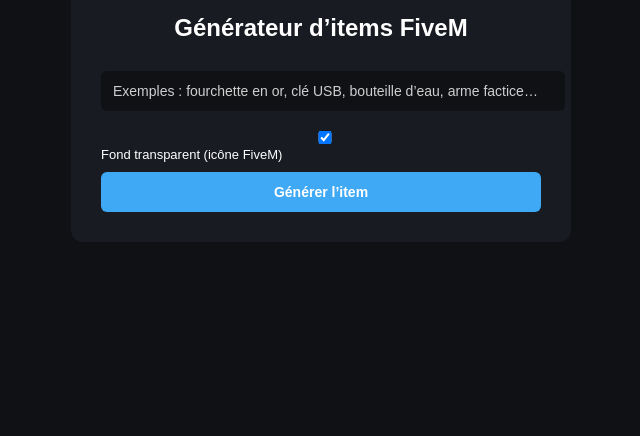
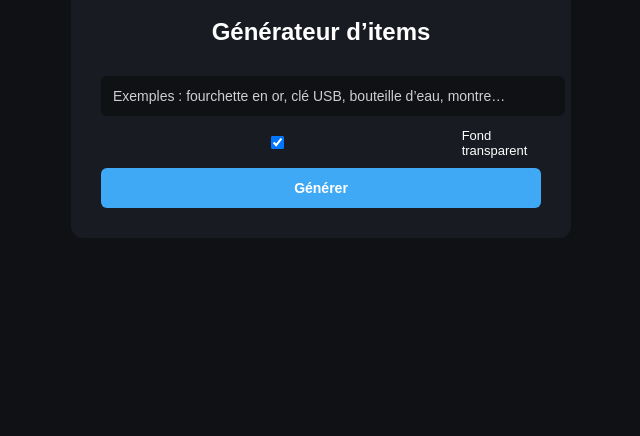
Before and after one commit to thetalymafr-design/mon-site-image, a website: page index.html in a window 1280 px wide. Shown: the part 364-800 px from the top of the page, without its empty margins (319-959 px from the left). Drawn offline with Linux system fonts and the light colour scheme.

Commit message:
Update index.html

```diff
--- a/index.html
+++ b/index.html
@@ -15,6 +15,7 @@
       height:100vh;
       margin:0;
     }
+
     .box {
       background:#181b22;
       padding:30px;
@@ -22,10 +23,12 @@
       width:440px;
       text-align:center;
     }
+
     img.logo {
       width:120px;
       margin-bottom:10px;
     }
+
     input, button {
       width:100%;
       padding:12px;
@@ -34,27 +37,44 @@
       border:none;
       font-size:14px;
     }
+
     input {
       background:#0f1115;
       color:#fff;
     }
+
     input::placeholder {
       color:#cfcfcf;
     }
-    .option {
-      margin-top:10px;
-      text-align:left;
-      font-size:13px;
-    }
+
     button {
       background:#3fa9f5;
       color:#fff;
       font-weight:bold;
       cursor:pointer;
     }
+
+    .option {
+      margin-top:12px;
+      text-align:left;
+    }
+
+    .checkbox-line {
+      display: flex;
+      align-items: center;
+      gap: 8px;
+      font-size:13px;
+      cursor: pointer;
+    }
+
+    .checkbox-line input {
+      margin: 0;
+    }
+
     #result img {
       margin-top:15px;
       max-width:100%;
+      border-radius:6px;
     }
   </style>
 </head>
@@ -63,21 +83,21 @@
 <div class="box">
   <img src="/logo.png" class="logo">
 
-  <h2>Générateur d’items FiveM</h2>
+  <h2>Générateur d’items</h2>
 
   <input
     id="prompt"
-    placeholder="Exemples : fourchette en or, clé USB, bouteille d’eau, arme factice…"
+    placeholder="Exemples : fourchette en or, clé USB, bouteille d’eau, montre…"
   >
 
   <div class="option">
-    <label>
+    <label class="checkbox-line">
       <input type="checkbox" id="transparent" checked>
-      Fond transparent (icône FiveM)
+      <span>Fond transparent</span>
     </label>
   </div>
 
-  <button onclick="generateImage()">Générer l’item</button>
+  <button onclick="generateImage()">Générer</button>
 
   <div id="result"></div>
 </div>
```
